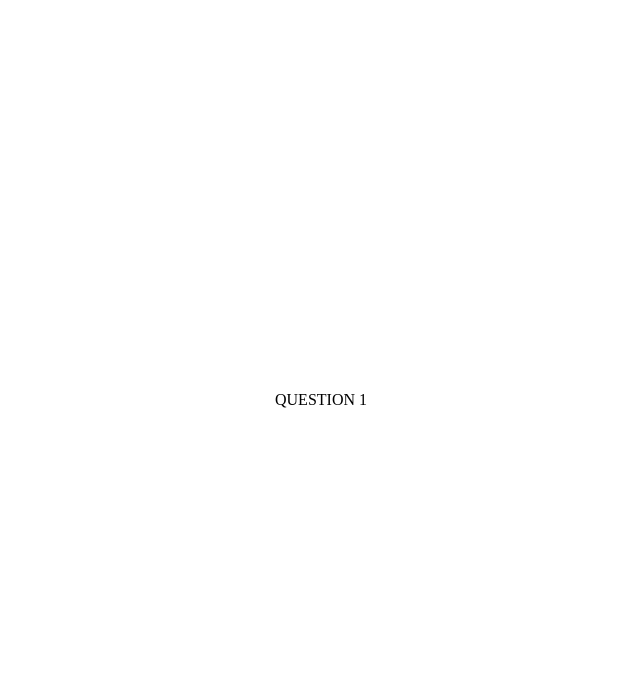
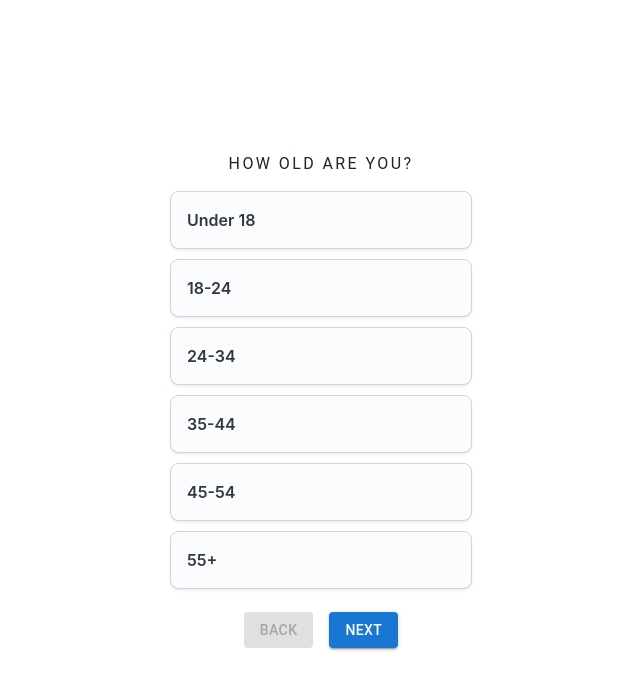
Before and after one commit to Umutplvn/howtosell-client, a React (Create React App) app: page /1 in a window 1280 px wide. Shown: the top 690 px of the page, without its empty margins (319-959 px from the left). Built offline with nearby package versions, Linux system fonts and the light colour scheme.

Commit message:
quiz part

```diff
--- a/src/pages/Test1.jsx
+++ b/src/pages/Test1.jsx
@@ -1,12 +1,146 @@
-import { Box } from '@mui/material'
-import React from 'react'
+import React, { useState, useRef } from 'react';
+import { Box, Typography, Button, TextField } from '@mui/material';
+import 'bootstrap/dist/css/bootstrap.min.css';
+import Radio from '@mui/joy/Radio';
+import RadioGroup from '@mui/joy/RadioGroup';
+import Sheet from '@mui/joy/Sheet';
+import { CSSTransition, TransitionGroup } from 'react-transition-group';
+import '../style/test1.css'; // CSS dosyasını oluşturun
+
+const questions = [
+  {
+    id: 1,
+    type: 'multiple-choice',
+    question: 'How old are you?',
+    options: ['Under 18', '18-24', '24-34', '35-44', '45-54', '55+']
+  },
+  {
+    id: 2,
+    type: 'fill-in-the-blank',
+    question: 'What is your favorite color?',
+    placeholder: 'Enter your color'
+  },
+  // Daha fazla soru ekleyin
+];
 
 const Test1 = () => {
+  const [currentQuestion, setCurrentQuestion] = useState(0);
+  const [selectedValue, setSelectedValue] = useState('');
+  const [answers, setAnswers] = useState({});
+
+  const handleRadioChange = (event) => {
+    setSelectedValue(event.target.value);
+  };
+
+  const handleInputChange = (event) => {
+    setAnswers((prev) => ({
+      ...prev,
+      [questions[currentQuestion].id]: event.target.value,
+    }));
+  };
+
+  const handleNext = () => {
+    if (currentQuestion < questions.length - 1) {
+      if (questions[currentQuestion].type === 'multiple-choice' && !selectedValue) {
+        alert('Please make a selection!');
+        return;
+      }
+      setAnswers((prev) => ({
+        ...prev,
+        [questions[currentQuestion].id]: selectedValue,
+      }));
+      setSelectedValue('');
+      setCurrentQuestion(currentQuestion + 1);
+    } else {
+      console.log('Answers:', answers);
+      // Sonuçları işleyebilirsiniz
+    }
+  };
+
+  const handlePrev = () => {
+    if (currentQuestion > 0) {
+      setCurrentQuestion(currentQuestion - 1);
+    }
+  };
+
   return (
-    <Box sx={{ height: '100vh', display:"flex", justifyContent:"center", alignItems:"center" }}>
-QUESTION 1
+    <Box sx={{ height: "100vh", overflow: "hidden" }}>
+      <TransitionGroup>
+        <CSSTransition
+          key={currentQuestion}
+          classNames="fade"
+          timeout={300}
+        >
+          <Box
+            sx={{
+              width: "100%",
+              height: "100vh",
+              display: "flex",
+              justifyContent: "center",
+              alignItems: "center",
+              flexDirection: "column",
+            }}
+          >
+            <Typography
+              sx={{
+                mb: 2,
+                fontWeight: 'xl',
+                textTransform: 'uppercase',
+                fontSize: 'xs',
+                letterSpacing: '0.15rem',
+              }}
+            >
+              {questions[currentQuestion].question}
+            </Typography>
+            {questions[currentQuestion].type === 'multiple-choice' ? (
+              <RadioGroup
+                aria-labelledby="storage-label"
+                size="lg"
+                sx={{ gap: 1.5, width: "300px" }}
+                value={selectedValue}
+                onChange={handleRadioChange}
+              >
+                {questions[currentQuestion].options.map((value) => (
+                  <Sheet key={value} sx={{ p: 2, borderRadius: 'md', boxShadow: 'sm' }}>
+                    <Radio
+                      label={`${value}`}
+                      overlay
+                      disableIcon
+                      value={value}
+                      slotProps={{
+                        label: ({ checked }) => ({
+                          sx: {
+                            fontWeight: 'lg',
+                            fontSize: 'md',
+                            color: checked ? 'text.primary' : 'text.secondary',
+                          },
+                        }),
+                      }}
+                    />
+                  </Sheet>
+                ))}
+              </RadioGroup>
+            ) : (
+              <TextField
+                variant="outlined"
+                placeholder={questions[currentQuestion].placeholder}
+                onChange={handleInputChange}
+                sx={{ width: '300px', mt: 2 }}
+              />
+            )}
+            <Box sx={{ display: 'flex', gap: 2, mt: 3 }}>
+              <Button variant="contained" color="primary" onClick={handlePrev} disabled={currentQuestion === 0}>
+                Back
+              </Button>
+              <Button variant="contained" color="primary" onClick={handleNext}>
+                Next
+              </Button>
+            </Box>
+          </Box>
+        </CSSTransition>
+      </TransitionGroup>
     </Box>
-  )
-}
+  );
+};
 
-export default Test1
+export default Test1;
--- /dev/null
+++ b/src/style/test1.css
@@ -0,0 +1,21 @@
+.fade-enter {
+    opacity: 0;
+    transform: scale(0.9);
+  }
+
+  .fade-enter-active {
+    opacity: 1;
+    transform: scale(1);
+    transition: opacity 300ms, transform 300ms;
+  }
+
+  .fade-exit {
+    opacity: 1;
+    transform: scale(1);
+  }
+
+  .fade-exit-active {
+    opacity: 0;
+    transform: scale(0.9);
+    transition: opacity 300ms, transform 300ms;
+  }
```
Also changed, not shown: package.json (+6 -1 lines), 1 other file (tests, documents, lock files or other folders).
